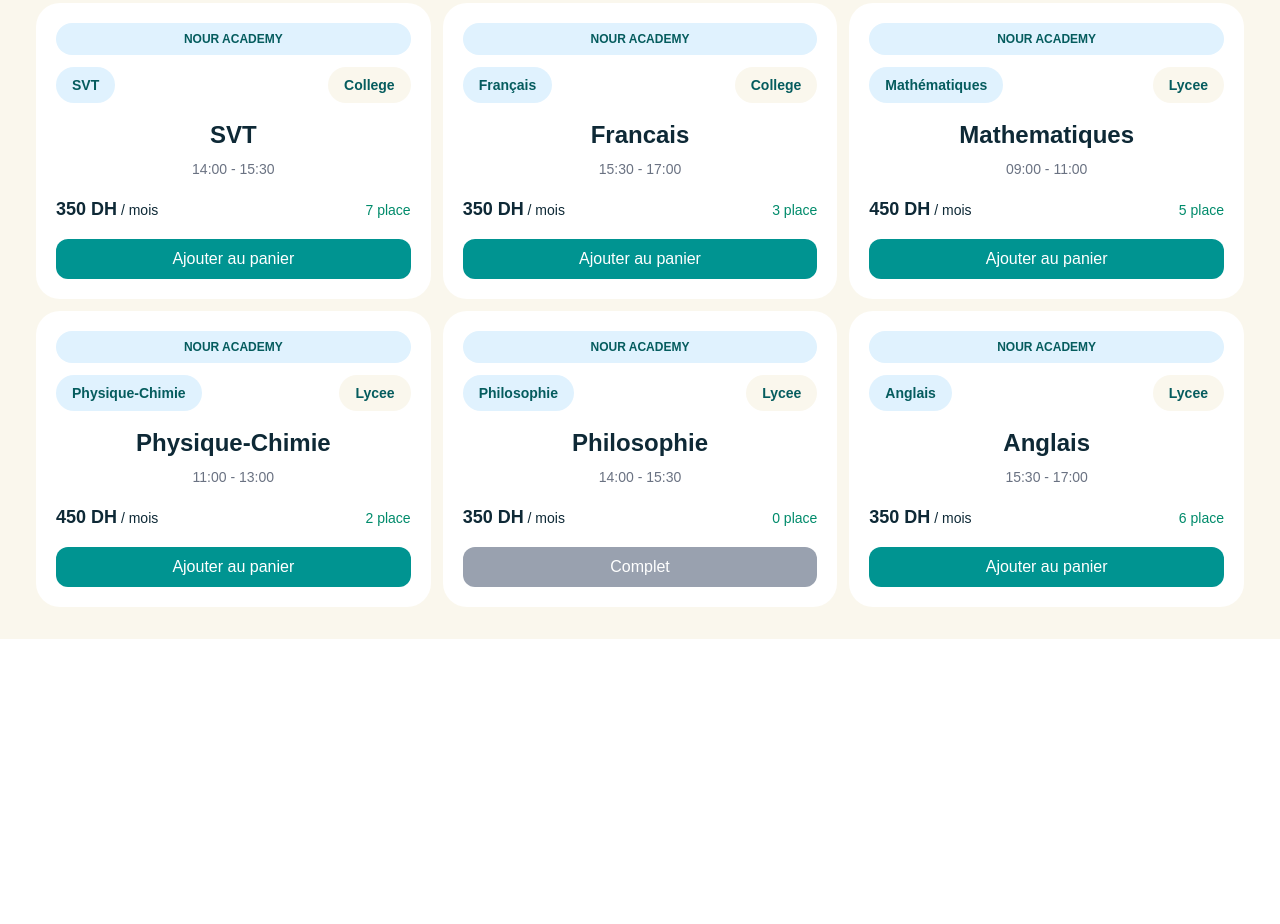
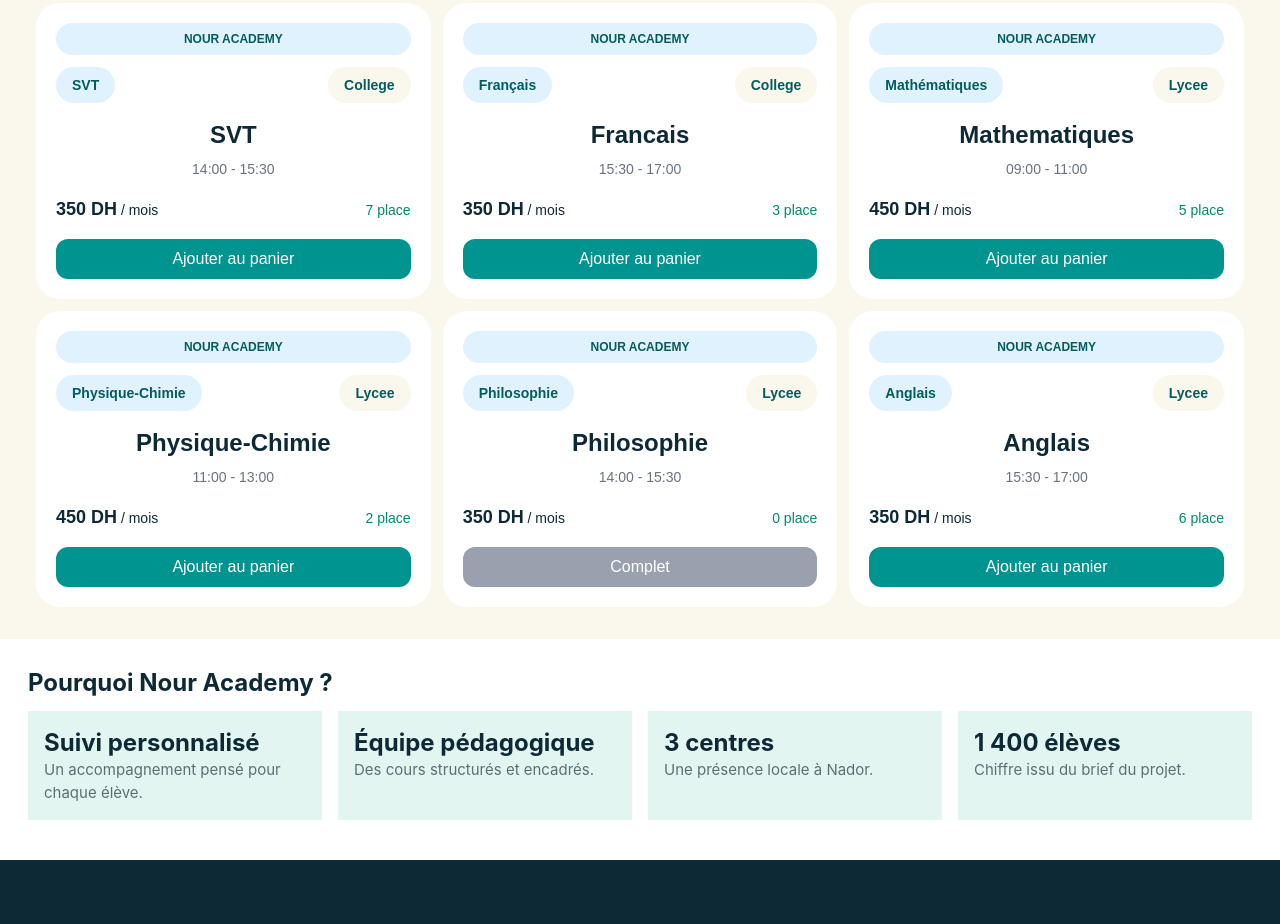
Before and after one commit to mr-mohame/Nour-Academy, a website built with Vite: page index.html in a window 1280 px wide. Shown: the part 1285-2209 px from the top of the page. Before the commit the page ends 1924 px from the top, so only its background shows below. Built offline with nearby package versions, Linux system fonts and the light colour scheme.

Commit message:
feaat: NOUR-23-us-15-chiffres-cles

```diff
--- a/index.html
+++ b/index.html
@@ -35,12 +35,9 @@
         </nav>
     </header>
 
-
-
-
-
     <!-- main -->
     <main class="bg-blanc m-0 p-0 ">
+        <!-- section pour l'acceuil-->
         <section id="Accueil" class="bg-[#FAF7ED] w-full  md:p-4 m-0 border-slate-200">
             <div class="md:flex md:items-center md:justify-between md:gap-8 p-5 m-0 w-full max-w-7xl mx-auto">
                 <div class="md:w-1/2">
@@ -59,14 +56,13 @@
             </div>
         </section>
 
-
-
+        <!-- section pour l'acceuil-->
         <section id="Accueil" class="bg-blanc p-5 text-center">
             <h2 class="text-Bleu-nuit font-bold text-2xl font-texte">Le bon accompagnement pour chaque parcours</h2>
             <p class="text-[#5E6E73] font-texte font-normal text-[15px]">Soutien scolaire et cours de langues à Nador.</p>
         </section>
 
-           <!--section de nos formation-->
+        <!--section de nos formation-->
         <section id="Formations" class="bg-[#FAF7ED] py-1 px-2 m-0 border-slate-200">
             <div id="container" class="p-3 m-0 w-full max-w-7xl mx-auto">
                 <h2 class="font-texte text-[25px] font-bold">Nos formations</h2>
@@ -103,10 +99,34 @@
             </div>
         </section>
 
+        <!--section de chiffres d'academy-->
+        <section id="Pourquoi-nous" class="bg-blanc p-7 m-0 border-slate-200">
+            <h2 class="text-Bleu-nuit font-bold text-2xl font-texte">Pourquoi Nour Academy ?</h2>
+            <div class="flex flex-wrap gap-4 lg:flex-nowrap my-3">
+                <div class="bg-[#E3F5F0] p-4 w-full lg:w-1/4">
+                    <h3 class="text-Bleu-nuit font-bold text-2xl font-texte">Suivi personnalisé</h3>
+                    <p class="text-[#5E6E73] font-texte font-normal text-[15px]">Un accompagnement pensé pour chaque élève.</p>
+                </div>
+                <div class="bg-[#E3F5F0] p-4 w-full lg:w-1/4">
+                    <h3 class="text-Bleu-nuit font-bold text-2xl font-texte">Équipe pédagogique</h3>
+                    <p class="text-[#5E6E73] font-texte font-normal text-[15px]">Des cours structurés et encadrés.</p>
+                </div>
+                <div class="bg-[#E3F5F0] p-4 w-full lg:w-1/4">
+                    <h3 class="text-Bleu-nuit font-bold text-2xl font-texte">3 centres</h3>
+                    <p class="text-[#5E6E73] font-texte font-normal text-[15px]">Une présence locale à Nador.</p>
+                </div>
+                <div class="bg-[#E3F5F0] p-4 w-full lg:w-1/4">
+                    <h3 class="text-Bleu-nuit font-bold text-2xl font-texte">1 400 élèves</h3>
+                    <p class="text-[#5E6E73] font-texte font-normal text-[15px]">Chiffre issu du brief du projet.</p>
+                </div>
+            </div>
 
+        </section>
+     </main>
 
+     <footer class="bg-Bleu-nuit h-16 text-picker relative">
 
-     </main>
+     </footer>
       <script src="script.js"></script>
 </body>
 </html>
```
